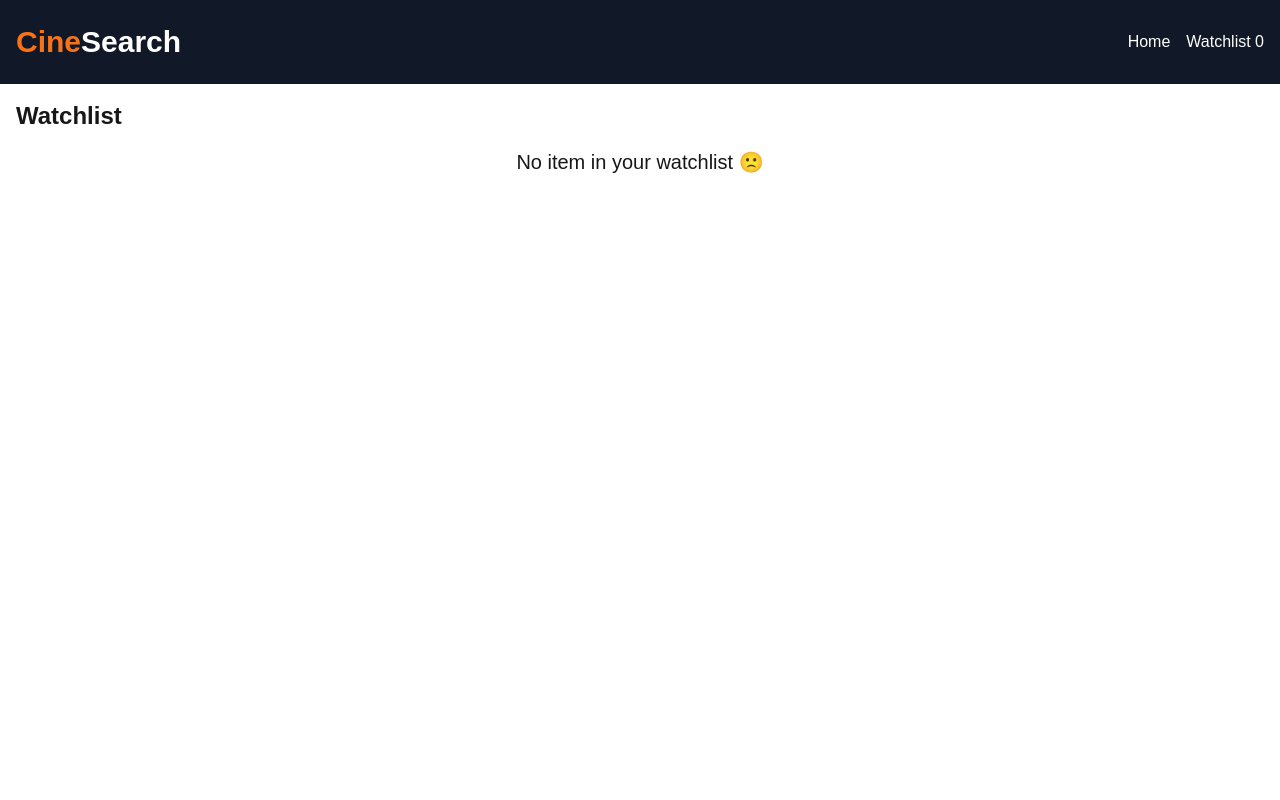
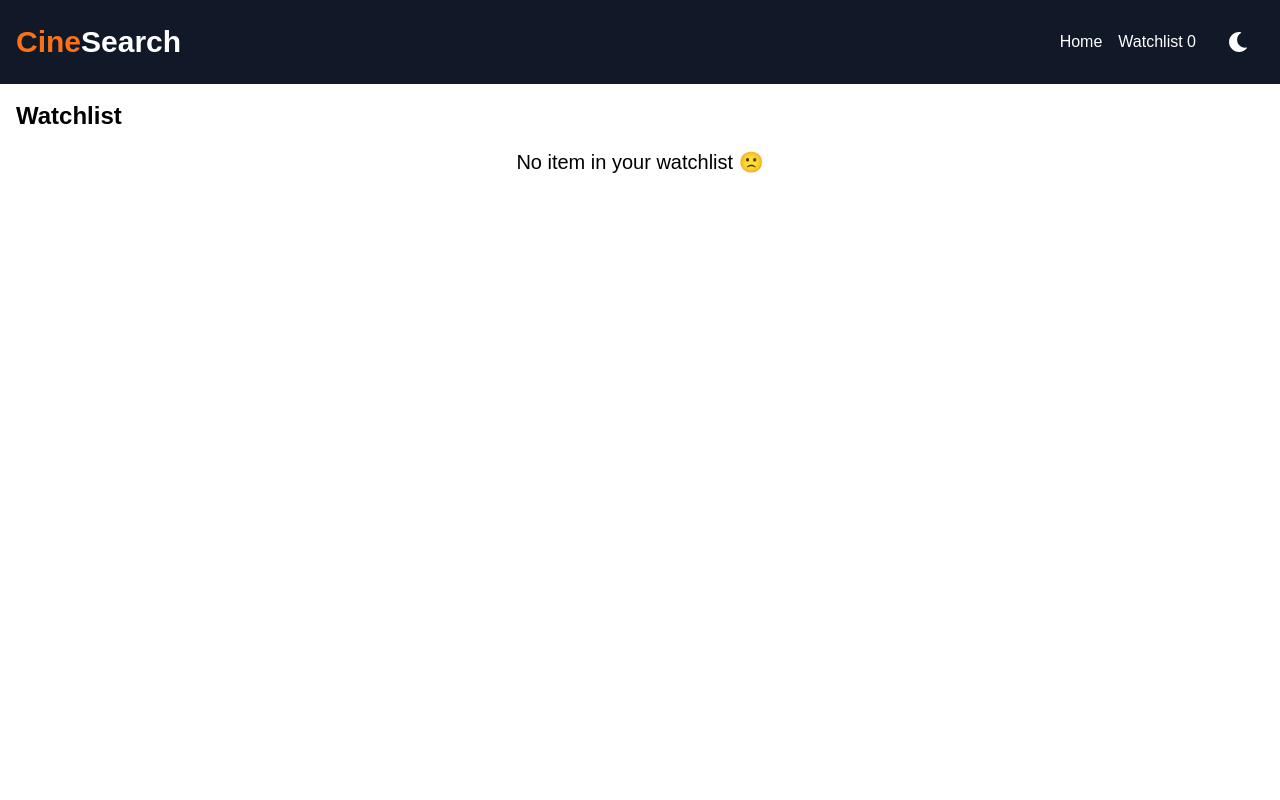
Before and after one commit to Jahid0178/cinesearch, a Next.js app: page /watchlist in a window 1280 px wide. Shown: the top 800 px of the page. Built offline with nearby package versions, Linux system fonts and the light colour scheme.

Commit message:
style: add light and dark mode styles

```diff
--- a/app/(client)/layout.tsx
+++ b/app/(client)/layout.tsx
@@ -1,6 +1,7 @@
 import React from "react";
 import Header from "@/components/common/Header/Header";
 import Footer from "@/components/common/Footer/Footer";
+import ThemeProvider from "@/providers/ThemeProvider";
 
 interface ClientLayoutProps {
   children: React.ReactNode;
@@ -8,11 +9,11 @@ interface ClientLayoutProps {
 
 const ClientLayout = ({ children }: ClientLayoutProps) => {
   return (
-    <>
+    <ThemeProvider>
       <Header />
       {children}
       <Footer />
-    </>
+    </ThemeProvider>
   );
 };
 
--- a/app/(client)/movies/[movieId]/_components/MovieDetailsSection.tsx
+++ b/app/(client)/movies/[movieId]/_components/MovieDetailsSection.tsx
@@ -77,7 +77,10 @@ const MovieDetailsSection = ({ movie }: MovieDetailsSectionProps) => {
               <h3 className="text-xl font-bold mb-2">Production Companies</h3>
               <div className="grid grid-cols-1 sm:grid-cols-2 lg:grid-cols-6 gap-4">
                 {production_companies.map((company) => (
-                  <div key={company.id}>
+                  <div
+                    key={company.id}
+                    className="border rounded-md p-2 bg-white text-black dark:bg-gray-800/50 dark:text-white dark:border-gray-500"
+                  >
                     <div className="space-y-2">
                       <Image
                         src={
--- a/app/globals.css
+++ b/app/globals.css
@@ -7,12 +7,12 @@
   --foreground: #171717;
 }
 
-@media (prefers-color-scheme: dark) {
+/* @media (prefers-color-scheme: dark) {
   :root {
     --background: #0a0a0a;
     --foreground: #ededed;
   }
-}
+} */
 
 body {
   color: var(--foreground);
@@ -22,7 +22,7 @@ body {
 
 @layer base {
   section {
-    @apply py-4;
+    @apply py-4 bg-white text-black dark:bg-gray-900 dark:text-white;
   }
 }
 
--- a/components/common/Header/Header.tsx
+++ b/components/common/Header/Header.tsx
@@ -2,10 +2,16 @@
 
 import React from "react";
 import Link from "next/link";
+import Button from "@/components/ui/Button/Button";
 import useWatchlistStore from "@/store/watchlistStore";
+import useThemeStore from "@/store/themeStore";
+import { FaMoon } from "react-icons/fa";
+import { BsFillSunFill } from "react-icons/bs";
 
 const Header = () => {
   const { watchlists } = useWatchlistStore((state) => state);
+  const { isDarkMode, toggleTheme } = useThemeStore((state) => state);
+
   return (
     <header className="py-6 bg-gray-900 text-white">
       <div className="container">
@@ -30,6 +36,23 @@ const Header = () => {
                 Watchlist <span>{watchlists.length}</span>
               </Link>
             </li>
+            <li>
+              {isDarkMode ? (
+                <Button
+                  onClick={toggleTheme}
+                  title="Light Mode"
+                >
+                  <BsFillSunFill size={25} />
+                </Button>
+              ) : (
+                <Button
+                  onClick={toggleTheme}
+                  title="Dark Mode"
+                >
+                  <FaMoon size={20} />
+                </Button>
+              )}
+            </li>
           </ul>
         </nav>
       </div>
--- a/components/ui/CastCard/CastCard.tsx
+++ b/components/ui/CastCard/CastCard.tsx
@@ -12,7 +12,7 @@ const CastCard = ({ cast }: CastCardProps) => {
     (cast.profile_path || "/");
 
   return (
-    <div className="border rounded-md overflow-hidden">
+    <div className="border rounded-md overflow-hidden bg-white text-black dark:bg-gray-800/50 dark:text-white dark:border-gray-500">
       <Image
         src={imgUrl || "/images/placeholder.png"}
         alt={cast.name}
--- a/components/ui/MovieCard/MovieCard.tsx
+++ b/components/ui/MovieCard/MovieCard.tsx
@@ -12,7 +12,7 @@ interface MovieCardProps {
 const MovieCard = ({ movie }: MovieCardProps) => {
   const { title, adult, poster_path, vote_average, popularity } = movie;
   return (
-    <div className="p-2 border rounded-md relative group bg-white">
+    <div className="p-2 border rounded-md relative group bg-white text-black dark:bg-gray-800/50 dark:text-white dark:border-gray-500">
       <div className="group-hover:block hidden absolute top-3 right-3">
         <MovieCardActions movie={movie} />
       </div>
--- a/components/ui/RecommendationCard/RecommendationCard.tsx
+++ b/components/ui/RecommendationCard/RecommendationCard.tsx
@@ -9,7 +9,7 @@ interface RecommendationCardProps {
 
 const RecommendationCard = ({ movie }: RecommendationCardProps) => {
   return (
-    <div className="border rounded-md overflow-hidden p-1">
+    <div className="border rounded-md overflow-hidden p-1 bg-white text-black dark:bg-gray-800/50 dark:text-white dark:border-gray-500">
       <Image
         src={"https://image.tmdb.org/t/p/w400" + movie.backdrop_path}
         alt={movie.title}
--- a/components/ui/WatchlistCard/WatchlistCard.tsx
+++ b/components/ui/WatchlistCard/WatchlistCard.tsx
@@ -12,7 +12,7 @@ const WatchlistCard = ({ movie }: WatchlistCardProps) => {
   const { title, backdrop_path, overview, release_date } = movie;
 
   return (
-    <div className="flex flex-col sm:flex-row gap-4 border-2 bg-white p-2 rounded-md">
+    <div className="flex flex-col sm:flex-row gap-4 border-2 p-2 rounded-md bg-white text-black dark:bg-gray-800/50 dark:text-white dark:border-gray-500">
       <Image
         src={process.env.NEXT_PUBLIC_IMAGE_BASE_URL + backdrop_path}
         alt={title}
```
